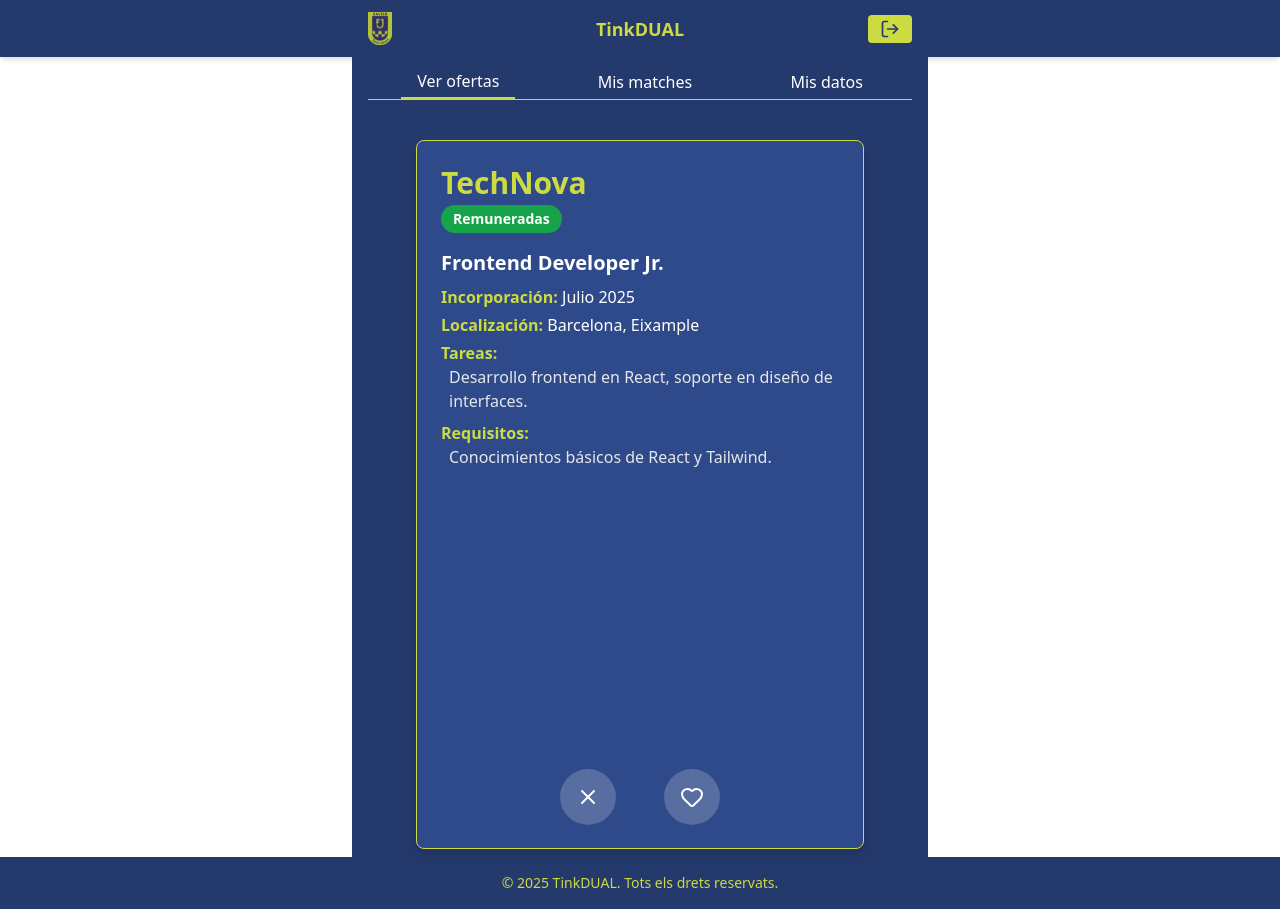
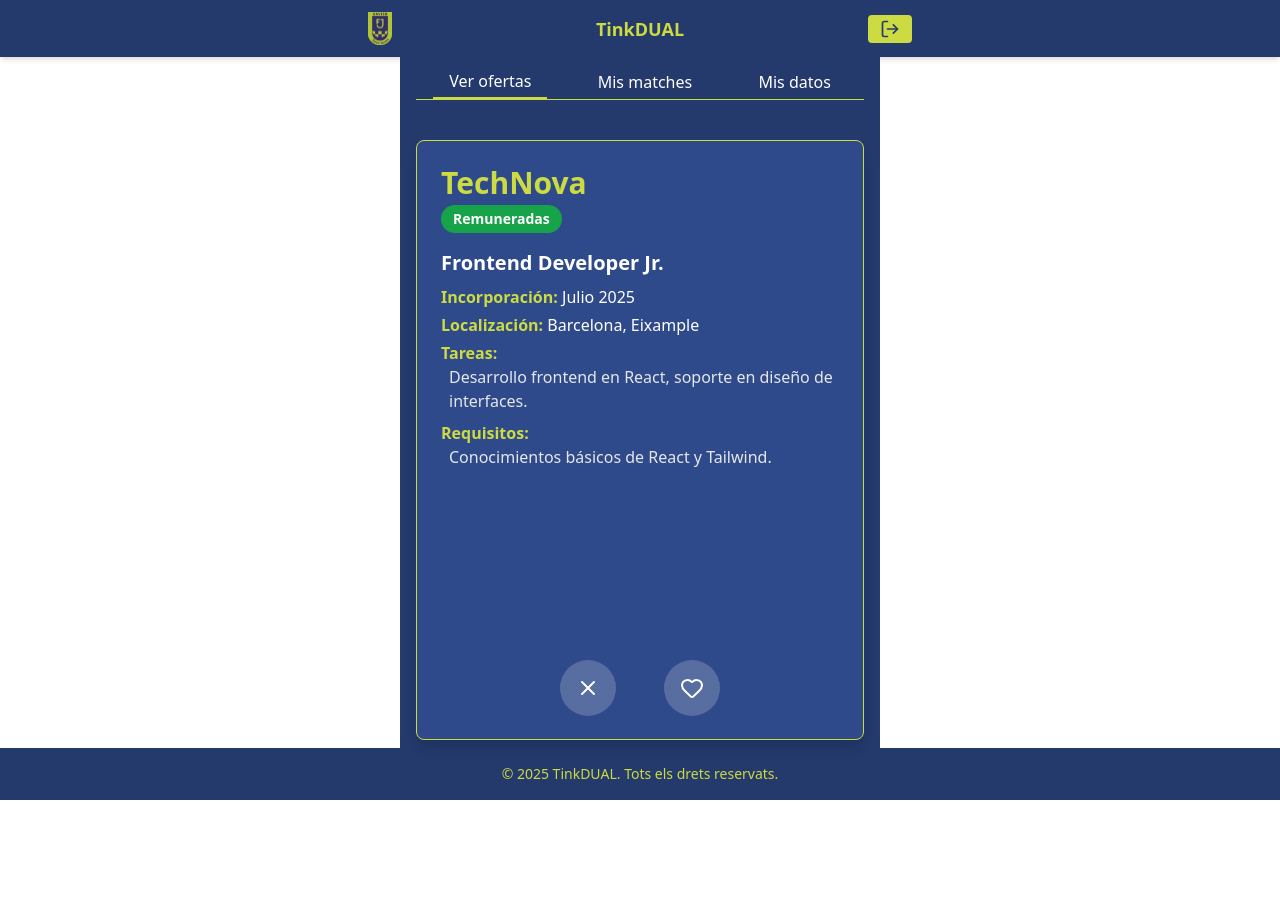
Before and after one commit to albertetpx/dual-match, a Next.js app: page /alumno in a window 1280 px wide. After the commit the page ends 800 px from the top, so only its background shows below. Built offline with nearby package versions, Linux system fonts and the light colour scheme.

Commit message:
Trying to h-screen

```diff
--- a/app/alumno/page.tsx
+++ b/app/alumno/page.tsx
@@ -99,7 +99,7 @@
   }
 
   return (
-    <main className="max-w-xl mx-auto min-h-screen bg-[#24396C] text-white px-4 py-2 flex flex-col gap-6">
+    <main className="max-w-xl mx-auto h-full bg-[#24396C] text-white px-4 py-2 flex flex-col gap-6">
       {/* Pestañas */}
       <div className="flex justify-around border-b border-[#CCDB42] mb-4">
         {["ofertas", "matches", "datos"].map((key) => (
--- a/app/globals.css
+++ b/app/globals.css
@@ -1,6 +1,7 @@
 @tailwind base;
 @tailwind components;
 @tailwind utilities;
+
 
 /* Animaciones de swipe */
 
--- a/app/layout.tsx
+++ b/app/layout.tsx
@@ -12,7 +12,7 @@
     <html lang="es">
       <body className="h-screen flex flex-col">
         <Header />
-        <main className="flex-1">{children}</main>
+        <main className="flex-1 flex flex-col">{children}</main>
         <Footer />
       </body>
     </html>
```
